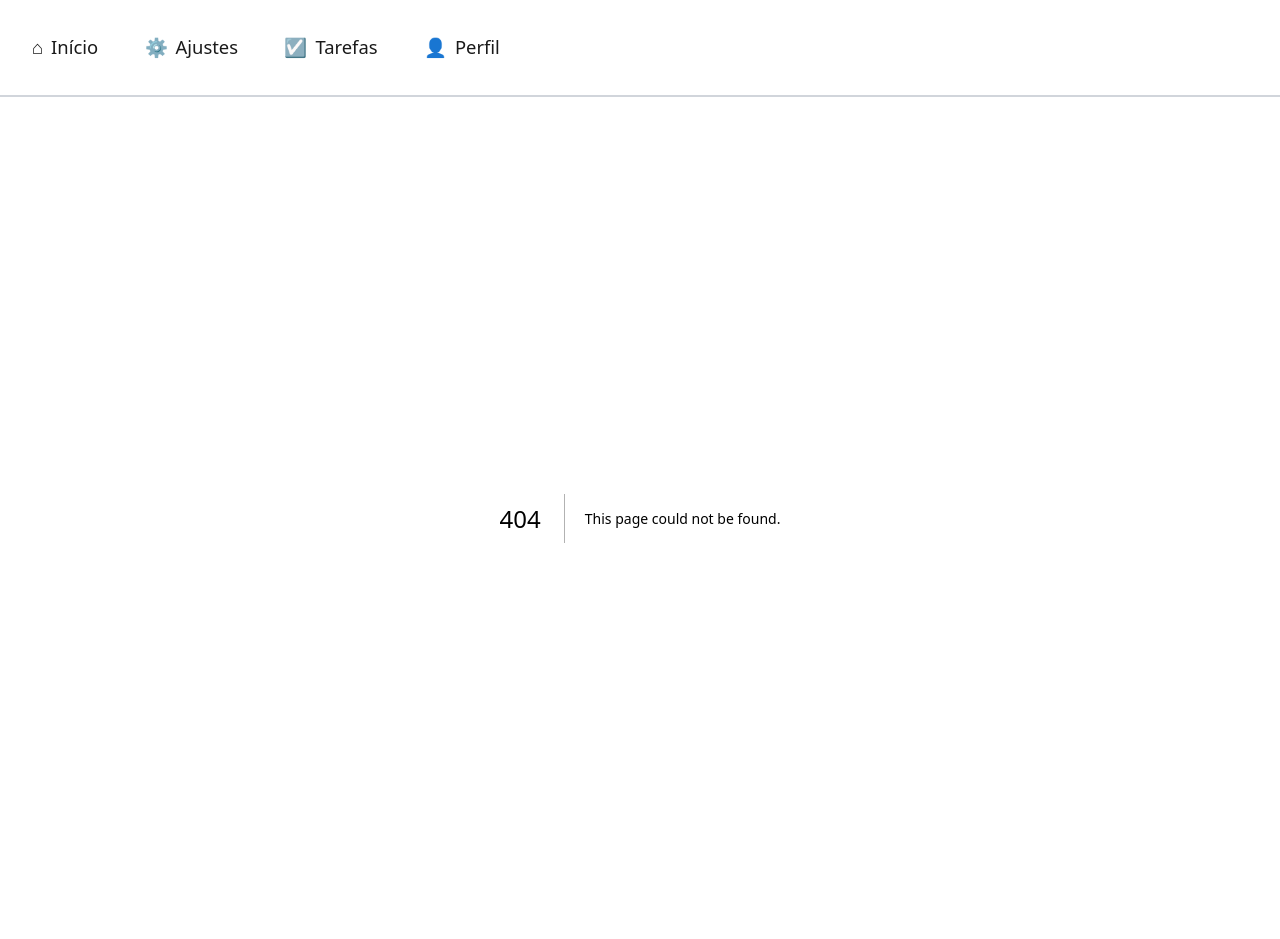
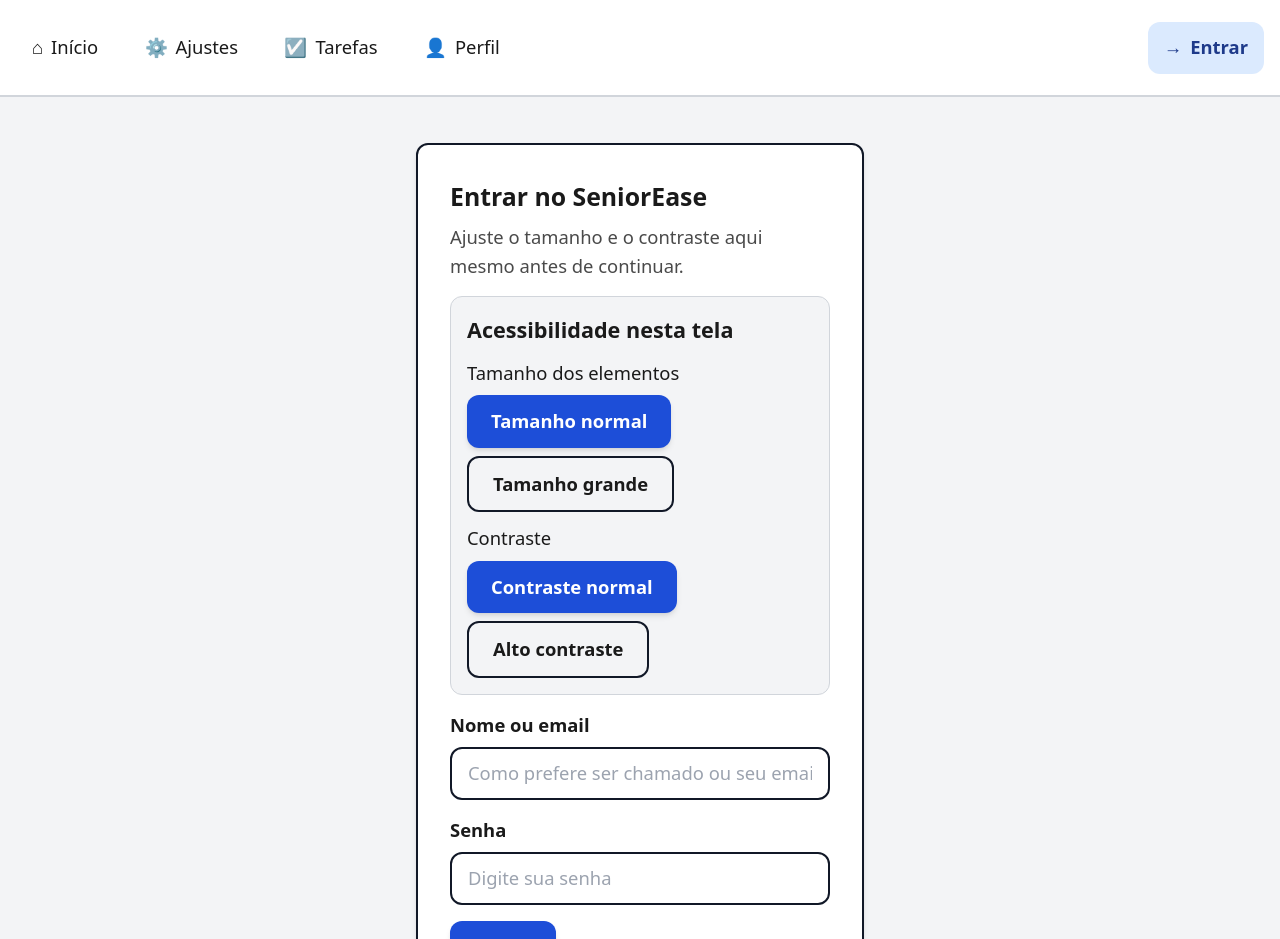
Before and after one commit to FIAPTechChallengePos/senior-ease-web, a Next.js app in the folder web/: page /login in a window 1280 px wide. Before the commit this address had no page. Shown: the top 939 px of the page. Built offline with nearby package versions, Linux system fonts and the light colour scheme.

Commit message:
feat: adiciona login simples web

```diff
--- /dev/null
+++ b/web/src/app/login/page.tsx
@@ -0,0 +1,170 @@
+"use client";
+
+import { useState } from "react";
+import { useRouter } from "next/navigation";
+import clsx from "clsx";
+import { useSeniorEaseStore } from "@/presentation/store/seniorease-store";
+import { BigButton } from "@/presentation/components/big-button";
+import type { ContrastMode, FontSizePreset } from "@/domain/entities/accessibility-preferences";
+
+/** Login: "grande" usa xlarge no painel global; "normal" usa medium (antes de /personalize). */
+const LOGIN_FONT_NORMAL: FontSizePreset = "medium";
+const LOGIN_FONT_LARGE: FontSizePreset = "xlarge";
+
+export default function LoginPage() {
+  const router = useRouter();
+  const preferences = useSeniorEaseStore((s) => s.preferences);
+  const setPreferences = useSeniorEaseStore((s) => s.setPreferences);
+  const login = useSeniorEaseStore((s) => s.login);
+
+  const [identifier, setIdentifier] = useState("");
+  const [password, setPassword] = useState("");
+  const [showError, setShowError] = useState(false);
+
+  const isLargeElements = preferences.fontSize === LOGIN_FONT_LARGE;
+  const isHighContrast = preferences.contrast === "high";
+
+  function handleSubmit(e: React.FormEvent) {
+    e.preventDefault();
+    const id = identifier.trim();
+    const pw = password.trim();
+    if (!id || !pw) {
+      setShowError(true);
+      return;
+    }
+    setShowError(false);
+    if (login({ identifier: id, password: pw })) {
+      router.push("/tasks");
+    }
+  }
+
+  return (
+    <div className="flex min-h-[70vh] flex-col items-center justify-center py-6">
+      <div
+        className={clsx(
+          "w-full max-w-md rounded-xl border-2 border-[var(--border-strong)] bg-[var(--surface)] shadow-md",
+          "p-6 sm:p-8",
+          isLargeElements ? "space-y-6" : "space-y-4"
+        )}
+      >
+        <header>
+          <h1 className="text-a11y-xl font-bold text-[var(--text)]">Entrar no SeniorEase</h1>
+          <p className="mt-2 text-a11y-base text-[var(--text-muted)]">
+            Ajuste o tamanho e o contraste aqui mesmo antes de continuar.
+          </p>
+        </header>
+
+        <section aria-labelledby="login-a11y-title" className="rounded-xl border border-[var(--border)] bg-[var(--surface-muted)] p-4">
+          <h2 id="login-a11y-title" className="text-a11y-lg font-semibold text-[var(--text)]">
+            Acessibilidade nesta tela
+          </h2>
+          <div className={clsx("mt-3 flex flex-col", isLargeElements ? "gap-4" : "gap-3")}>
+            <div>
+              <p className="mb-2 text-a11y-base font-medium text-[var(--text)]">Tamanho dos elementos</p>
+              <div className="flex flex-wrap gap-2">
+                <BigButton
+                  type="button"
+                  variant={!isLargeElements ? "primary" : "secondary"}
+                  aria-pressed={!isLargeElements}
+                  onClick={() => setPreferences({ fontSize: LOGIN_FONT_NORMAL })}
+                >
+                  Tamanho normal
+                </BigButton>
+                <BigButton
+                  type="button"
+                  variant={isLargeElements ? "primary" : "secondary"}
+                  aria-pressed={isLargeElements}
+                  onClick={() => setPreferences({ fontSize: LOGIN_FONT_LARGE })}
+                >
+                  Tamanho grande
+                </BigButton>
+              </div>
+            </div>
+            <div>
+              <p className="mb-2 text-a11y-base font-medium text-[var(--text)]">Contraste</p>
+              <div className="flex flex-wrap gap-2">
+                <BigButton
+                  type="button"
+                  variant={!isHighContrast ? "primary" : "secondary"}
+                  aria-pressed={!isHighContrast}
+                  onClick={() => setPreferences({ contrast: "normal" as ContrastMode })}
+                >
+                  Contraste normal
+                </BigButton>
+                <BigButton
+                  type="button"
+                  variant={isHighContrast ? "primary" : "secondary"}
+                  aria-pressed={isHighContrast}
+                  onClick={() => setPreferences({ contrast: "high" as ContrastMode })}
+                >
+                  Alto contraste
+                </BigButton>
+              </div>
+            </div>
+          </div>
+        </section>
+
+        <form onSubmit={handleSubmit} className={clsx(isLargeElements ? "space-y-5" : "space-y-4")}>
+          <div>
+            <label htmlFor="login-identifier" className="block text-a11y-base font-semibold text-[var(--text)]">
+              Nome ou email
+            </label>
+            <input
+              id="login-identifier"
+              name="identifier"
+              type="text"
+              autoComplete="username"
+              placeholder="Como prefere ser chamado ou seu email"
+              value={identifier}
+              onChange={(e) => {
+                setIdentifier(e.target.value);
+                if (showError) setShowError(false);
+              }}
+              className={clsx(
+                "mt-2 w-full rounded-xl border-2 border-[var(--border-strong)] bg-[var(--surface)] px-4 text-[var(--text)]",
+                "focus-visible:outline focus-visible:outline-4 focus-visible:outline-[var(--focus-ring)]",
+                isLargeElements ? "min-h-[56px] py-3 text-xl" : "min-h-[52px] py-2.5 text-a11y-base"
+              )}
+            />
+          </div>
+          <div>
+            <label htmlFor="login-password" className="block text-a11y-base font-semibold text-[var(--text)]">
+              Senha
+            </label>
+            <input
+              id="login-password"
+              name="password"
+              type="password"
+              autoComplete="current-password"
+              placeholder="Digite sua senha"
+              value={password}
+              onChange={(e) => {
+                setPassword(e.target.value);
+                if (showError) setShowError(false);
+              }}
+              className={clsx(
+                "mt-2 w-full rounded-xl border-2 border-[var(--border-strong)] bg-[var(--surface)] px-4 text-[var(--text)]",
+                "focus-visible:outline focus-visible:outline-4 focus-visible:outline-[var(--focus-ring)]",
+                isLargeElements ? "min-h-[56px] py-3 text-xl" : "min-h-[52px] py-2.5 text-a11y-base"
+              )}
+            />
+          </div>
+
+          {showError ? (
+            <p
+              role="alert"
+              aria-live="polite"
+              className="rounded-lg border-2 border-[var(--border-strong)] bg-[var(--surface-muted)] px-4 py-3 text-a11y-base font-medium text-[var(--text)]"
+            >
+              Por favor, preencha os campos
+            </p>
+          ) : null}
+
+          <BigButton type="submit" className="w-full sm:w-auto">
+            Entrar
+          </BigButton>
+        </form>
+      </div>
+    </div>
+  );
+}
--- a/web/src/presentation/components/app-navigation.tsx
+++ b/web/src/presentation/components/app-navigation.tsx
@@ -1,8 +1,10 @@
 "use client";
 
 import Link from "next/link";
-import { usePathname } from "next/navigation";
+import { usePathname, useRouter } from "next/navigation";
 import clsx from "clsx";
+import { useSeniorEaseStore } from "@/presentation/store/seniorease-store";
+import { BigButton } from "@/presentation/components/big-button";
 
 const links = [
   { href: "/", label: "Início", icon: "⌂" },
@@ -13,9 +15,13 @@
 
 export function AppNavigation() {
   const pathname = usePathname();
+  const router = useRouter();
+  const isAuthenticated = useSeniorEaseStore((s) => s.isAuthenticated);
+  const logout = useSeniorEaseStore((s) => s.logout);
+
   return (
     <nav
-      className="flex flex-wrap gap-a11y-2 border-b-2 border-[var(--border)] bg-[var(--surface)] px-4 py-a11y-3"
+      className="flex flex-wrap items-center gap-a11y-2 border-b-2 border-[var(--border)] bg-[var(--surface)] px-4 py-a11y-3"
       aria-label="Principal"
     >
       {links.map((item) => {
@@ -37,6 +43,36 @@
           </Link>
         );
       })}
+
+      <div className="ml-auto flex items-center">
+        {isAuthenticated ? (
+          <BigButton
+            type="button"
+            variant="secondary"
+            className="min-h-[52px]"
+            onClick={() => {
+              logout();
+              router.push("/login");
+            }}
+          >
+            Sair
+          </BigButton>
+        ) : (
+          <Link
+            href="/login"
+            className={clsx(
+              "flex min-h-[52px] min-w-[52px] items-center gap-2 rounded-xl px-4 py-2 text-a11y-base font-semibold",
+              "focus-visible:outline focus-visible:outline-4 focus-visible:outline-[var(--focus-ring)]",
+              pathname === "/login"
+                ? "bg-[var(--nav-active-bg)] font-bold text-[var(--nav-active-fg)]"
+                : "border-2 border-[var(--border-strong)] bg-[var(--surface-muted)] text-[var(--text)]"
+            )}
+          >
+            <span aria-hidden>→</span>
+            <span>Entrar</span>
+          </Link>
+        )}
+      </div>
     </nav>
   );
 }
--- a/web/src/presentation/store/seniorease-store.ts
+++ b/web/src/presentation/store/seniorease-store.ts
@@ -1,4 +1,5 @@
 import { create } from "zustand";
+import { createJSONStorage, persist, type StateStorage } from "zustand/middleware";
 import {
   type AccessibilityPreferences,
   DEFAULT_ACCESSIBILITY_PREFERENCES,
@@ -18,6 +19,8 @@
 
 export type ToastMessage = { id: string; text: string; variant: "success" | "info" };
 
+export type AuthUser = { name: string };
+
 type State = {
   preferences: AccessibilityPreferences;
   activeTasks: Task[];
@@ -25,8 +28,12 @@
   toasts: ToastMessage[];
   guidedTaskId: string | null;
   hydrated: boolean;
+  isAuthenticated: boolean;
+  user: AuthUser | null;
   setPreferences: (next: Partial<AccessibilityPreferences>) => void;
   hydrate: () => void;
+  login: (input: { identifier: string; password: string }) => boolean;
+  logout: () => void;
   addTask: (input: { title: string; description?: string; reminderAt?: string | null }) => boolean;
   toggleComplete: (id: string) => void;
   editTask: (
@@ -40,13 +47,23 @@
 
 let toastSeq = 0;
 
-export const useSeniorEaseStore = create<State>((set, get) => ({
+const serverStorage: StateStorage = {
+  getItem: () => null,
+  setItem: () => {},
+  removeItem: () => {},
+};
+
+export const useSeniorEaseStore = create<State>()(
+  persist(
+    (set, get) => ({
       preferences: { ...DEFAULT_ACCESSIBILITY_PREFERENCES },
       activeTasks: [],
       completedTasks: [],
       toasts: [],
       guidedTaskId: null,
       hydrated: false,
+      isAuthenticated: false,
+      user: null,
 
       hydrate: () => {
         const preferences = loadAccessibilityPreferences(accessibilityRepo);
@@ -63,6 +80,16 @@
         saveAccessibilityPreferences(accessibilityRepo, merged);
         set({ preferences: merged });
       },
+
+      login: ({ identifier, password }) => {
+        const id = identifier.trim();
+        const pw = password.trim();
+        if (!id || !pw) return false;
+        set({ isAuthenticated: true, user: { name: id } });
+        return true;
+      },
+
+      logout: () => set({ isAuthenticated: false, user: null }),
 
       addTask: (input) => {
         const result = createTask(taskRepo, input);
@@ -115,4 +142,16 @@
 
       dismissToast: (id) =>
         set((s) => ({ toasts: s.toasts.filter((t) => t.id !== id) })),
-}));
+    }),
+    {
+      name: "seniorease_auth_v1",
+      storage: createJSONStorage(() =>
+        typeof window !== "undefined" ? window.localStorage : serverStorage
+      ),
+      partialize: (state) => ({
+        isAuthenticated: state.isAuthenticated,
+        user: state.user,
+      }),
+    }
+  )
+);
```
Lines whose indentation alone changed are shown as unchanged.
